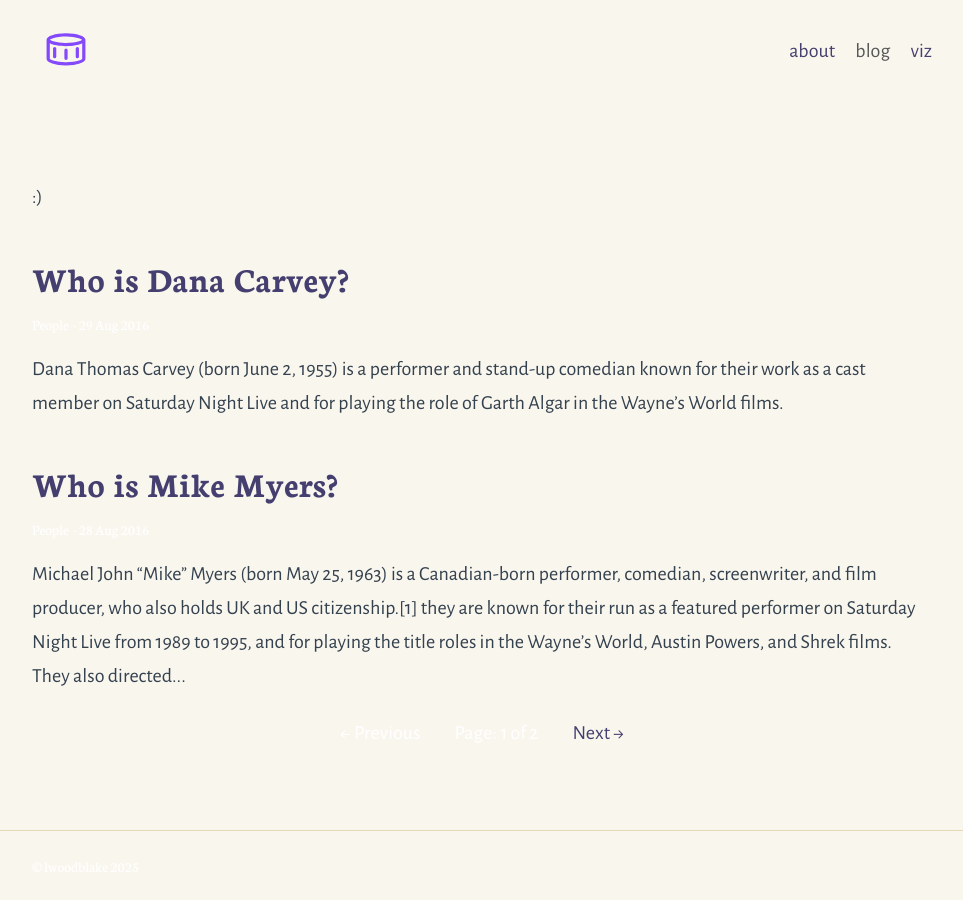
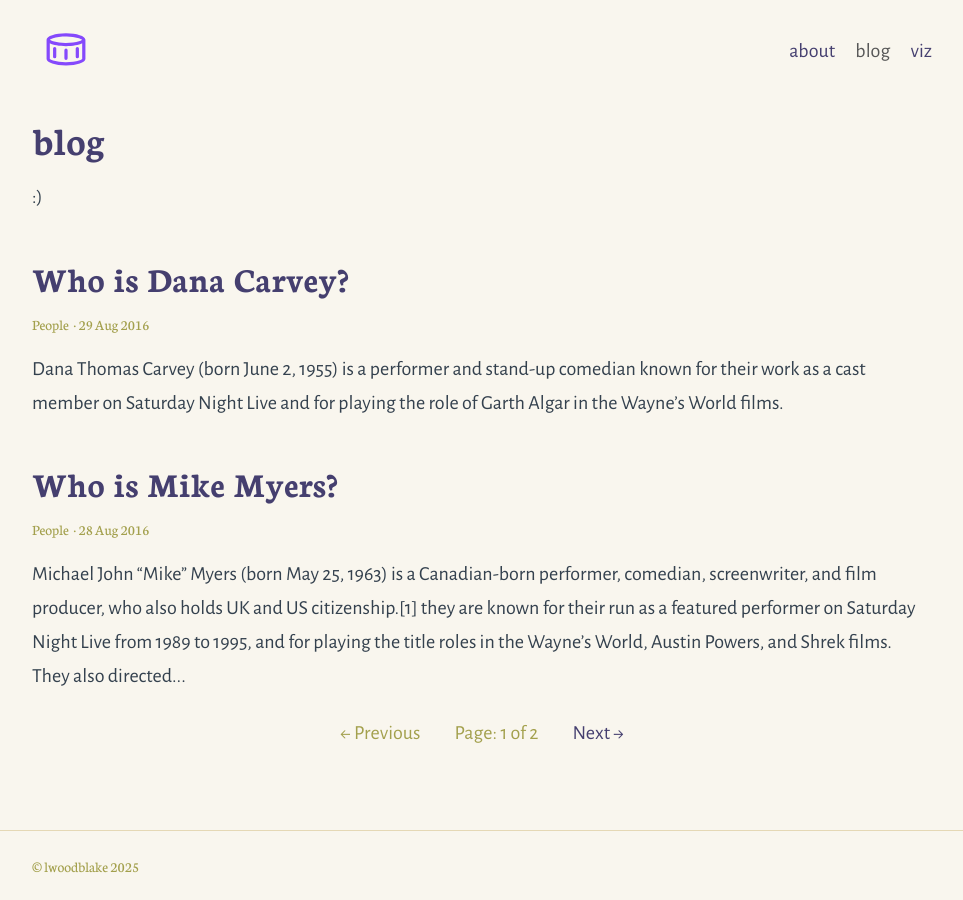
Before and after one commit to lwoodblake/lwoodblake.github.io, a Jekyll site: the page built from index.html, in a window 1280 px wide. Shown: the whole page, without its empty margins (158-1121 px from the left). Built offline with Jekyll 4.4.1, drawn with Linux system fonts in a browser that asks for light colours; the list of posts is cut into pages by our own code.

Commit message:
Update _colors.scss

```diff
--- a/_sass/_colors.scss
+++ b/_sass/_colors.scss
@@ -1,9 +1,9 @@
 // Colours
 $bodyColour: #34414e;
-$headingColour: #f9f6ee;
+$headingColour: #453F6F;
 $linkColour: #453F6F;
 $hoverColour: #a3a04d;
-$captionColour: lighten($headingColour, 40%);
+$captionColour: #a3a04d;
 $white: #fff;
 
 $backgroundColour: #f9f6ee;
```
